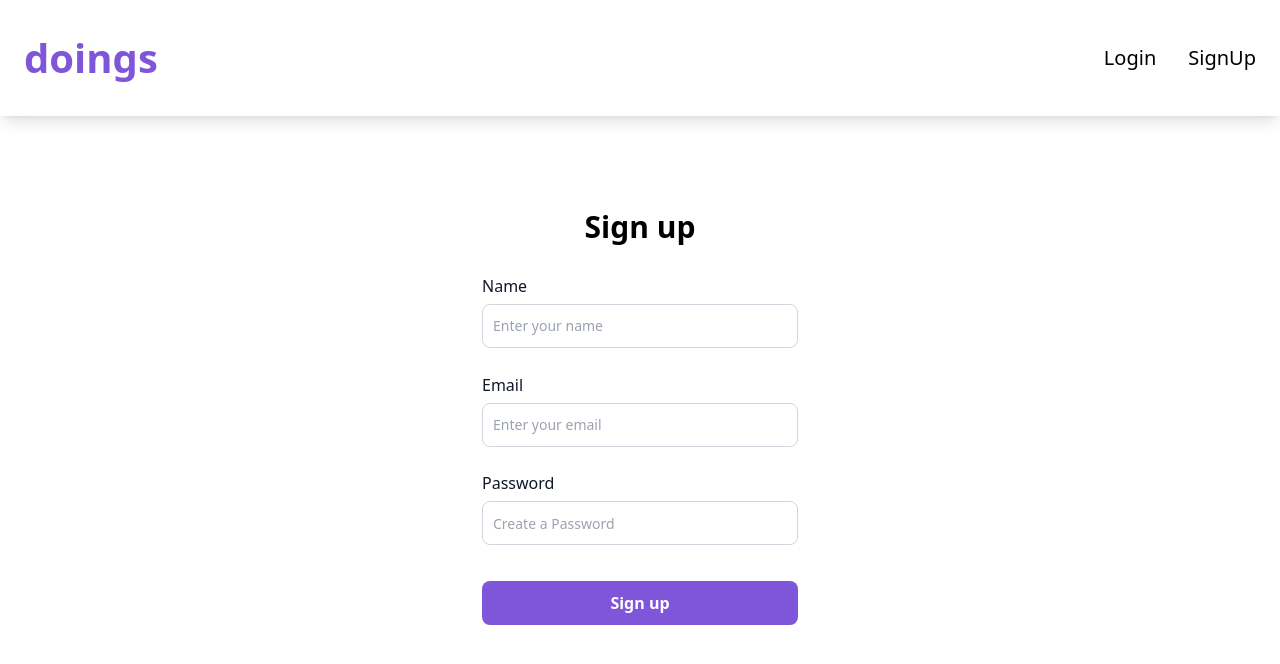
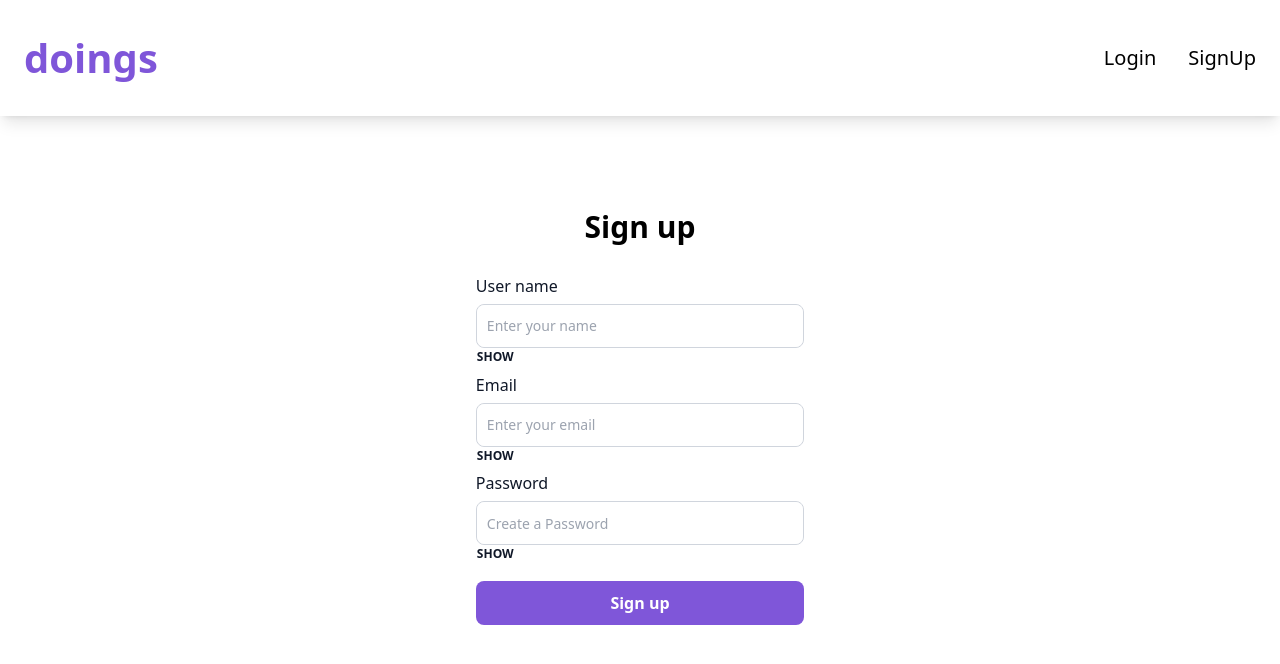
Before and after one commit to Reuben-Victoria/typescript-todo-app, a React (Create React App) app: page /signup in a window 1280 px wide. Shown: the top 664 px of the page. Built offline with nearby package versions, Linux system fonts and the light colour scheme.

Commit message:
feat: use useMutation from tanstack-query to perform the sign up post request

```diff
--- a/package.json
+++ b/package.json
@@ -3,6 +3,8 @@
   "version": "0.1.0",
   "private": true,
   "dependencies": {
+    "@tanstack/react-query": "^4.26.1",
+    "@tanstack/react-query-devtools": "^4.26.1",
     "@testing-library/jest-dom": "^5.16.5",
     "@testing-library/react": "^13.4.0",
     "@testing-library/user-event": "^13.5.0",
--- a/src/App.tsx
+++ b/src/App.tsx
@@ -1,13 +1,19 @@
 import { TodoRoutes } from "./routes";
+import { QueryClientProvider, QueryClient } from "@tanstack/react-query";
+import { ReactQueryDevtools } from "@tanstack/react-query-devtools";
 
 // export type HeaderProps = {
 //   close? : boolean,
 //   setClose? : Dispatch<SetStateAction<boolean>>
 // }
 function App() {
+  const queryClient = new QueryClient();
   return (
     <div className='App'>
-      <TodoRoutes />
+      <QueryClientProvider client={queryClient}>
+        <TodoRoutes />
+        <ReactQueryDevtools initialIsOpen={false} />
+      </QueryClientProvider>
     </div>
   );
 }
--- a/src/components/Button.tsx
+++ b/src/components/Button.tsx
@@ -14,11 +14,15 @@
 //     value?: string | ReadonlyArray<string> | number | undefined;
 // }
 
+import { ReactComponent as Loader } from "../assets/loading.svg";
+
 type ButtonProps = {
   onClick?: () => void;
   type?: string;
   buttonTheme?: string;
   text: string | Element;
+  loading?: boolean | undefined;
+  disabledButton: string | boolean;
   [x: string]: any;
 };
 
@@ -27,17 +31,19 @@ export const Button = ({
   text,
   type,
   rest,
+  disabledButton,
+  loading,
   buttonTheme,
 }: ButtonProps) => {
   return (
     <>
       <button
         onClick={onClick}
-        className={`${buttonTheme}`}
+        className={`${buttonTheme} ${disabledButton}`}
         type={type}
         {...rest}
       >
-        {text}
+        {loading ? <Loader className='spinner' /> : text}
       </button>
     </>
   );
--- a/src/components/Input.tsx
+++ b/src/components/Input.tsx
@@ -1,3 +1,5 @@
+import { useState } from "react";
+
 type InputProps = {
   type?: string;
   onChange?: (event: React.ChangeEvent<HTMLInputElement>) => void;
@@ -6,6 +8,7 @@ type InputProps = {
   label: string;
   onBlur?: React.FocusEventHandler<HTMLInputElement>;
   placeholder?: string;
+  showPassword?: boolean;
   [x: string]: any;
 };
 
@@ -15,25 +18,38 @@ export const Input = ({
   value,
   name,
   label,
+  showPassword,
   placeholder,
   onBlur,
   ...rest
 }: InputProps) => {
+  const [togglePassword, setTogglePassword] = useState<boolean>(false);
+  function toggleVisibility() {
+    setTogglePassword(togglePassword ? false : true);
+  }
   return (
     <div className='mt-[1.55rem] text-neutral-darkGray' {...rest}>
       <label htmlFor={name} className='block mb-[0.375rem]'>
         {label}
       </label>
-      <div className='input-box p-[0rem] w-[100%]'>
+      <div className='input-box p-[0rem] w-[100%] relative'>
         <input
           className=' border-transparent w-[100%] p-2.5 rounded-lg h-[100%]'
-          type={type}
+          type={showPassword && togglePassword ? "password" : type}
           name={name}
           placeholder={placeholder}
           onChange={onChange}
           value={value}
           onBlur={onBlur}
         />
+        <div
+          onClick={toggleVisibility}
+          className={`{${
+            showPassword ? `inline-block` : `hidden`
+          } absolute text-[0.75rem] font-bold text-neutral-darkGray cursor-pointer  `}
+        >
+          <span> {togglePassword ? "HIDE" : "SHOW"}</span>
+        </div>
       </div>
     </div>
   );
--- /dev/null
+++ b/src/hooks/useUserData.js
@@ -0,0 +1,10 @@
+import {  useMutation } from "@tanstack/react-query";
+import instance from "../services/api";
+
+const addNewUser = async (userData) => {
+    return await instance.post("/users/register", userData)
+}
+
+export const useAddNewUser = () => {
+    return useMutation(addNewUser)
+}
--- a/src/index.css
+++ b/src/index.css
@@ -7,9 +7,29 @@
 }
 
 .authbutton {
-  @apply bg-neutral-primaryAccent py-[0.5rem] md:py-[0.625rem] md:px-[1.125rem] text-center text-white md:text-[1rem] font-semibold w-[100%] rounded-lg mt-[2.00rem] md:mt-[2.25rem];
+  @apply bg-neutral-primaryAccent py-[0.5rem] md:py-[0.625rem] md:px-[1.125rem] text-center text-white flex items-center justify-center md:text-[1rem] md:h-[2.75rem] font-semibold w-[100%] rounded-lg mt-[2.00rem] md:mt-[2.25rem] mx-auto;
+}
+
+.disabled{
+  @apply bg-[#e6e6e6] pointer-events-none
 }
 
 .error {
   @apply text-neutral-primaryErrorAccent absolute text-[0.875rem] md:text-[0.875rem];
 }
+
+.spinner {
+  animation-name: spin;
+  animation-duration: 500ms;
+  animation-iteration-count: infinite;
+  animation-timing-function: linear;
+}
+
+@keyframes spin {
+  from {
+    transform: rotate(0deg);
+  }
+  to {
+    transform: rotate(360deg);
+  }
+}
--- a/src/layouts/authLayout.tsx
+++ b/src/layouts/authLayout.tsx
@@ -1,5 +1,4 @@
 import { ReactNode, useState } from "react";
-import { Button } from "../components/Button";
 import { Header } from "../components/Header";
 
 type authLayoutProps = {
@@ -7,7 +6,7 @@ type authLayoutProps = {
   title?: string;
   description?: string;
   accountText?: string;
-  [x:string]:any
+  [x: string]: any;
 };
 
 export const AuthLayout = ({
@@ -15,22 +14,22 @@ export const AuthLayout = ({
   title,
   description,
   accountText,
-  ...rest
 }: authLayoutProps) => {
   const [close, setClose] = useState<boolean>(false);
   return (
-    <div className='flex flex-col w-[100%] h-[100vh] flex-grow-[1] justify-between'>
+    <div className='flex flex-col w-[100%] h-[100vh] justify-between'>
       <Header close={close} setClose={setClose} />
-      <div className='px-[2rem] md:px-[30.125rem] mt-[4rem] md:mt-[5.5rem] justify-center items-center h-[calc(100vh-80px)]'>
+      <div className='px-[2rem] md:mx-[auto] justify-center items-center mt-[4rem] md:mt-[5.5rem] w-[100%] h-[calc(100vh-80px)]'>
         <h1 className='text-[1.75rem] md:text-[1.875rem] font-bold md:font-semibold mb-[0.75rem] text-center'>
           {title}
         </h1>
         <p className='text-[0.975rem] md:text-1 font-bold mt-[0.75rem] mb-[0.75rem] text-center'>
           {description}
         </p>
-        <div className='w-[100%]'>{children}</div>
-        <Button text={rest.buttonText} type="submit" buttonTheme={"authbutton"}/>
-        <span className="inline-block">{accountText}</span>
+        <div className='md:w-[27%] md:mx-[auto]'>
+          {children}
+        </div>
+        <span className='inline-block'>{accountText}</span>
       </div>
     </div>
   );
--- a/src/pages/auth/Login.page.tsx
+++ b/src/pages/auth/Login.page.tsx
@@ -1,4 +1,5 @@
 import { AuthLayout } from "../../layouts/authLayout";
+import { Button } from "../../components/Button";
 import { Input } from "../../components/Input";
 import { Formik } from "formik";
 import { loginSchema } from "../../utils/validationSchema";
@@ -8,11 +9,14 @@ export const Login = () => {
     <AuthLayout
       title='Welcome back!'
       description='Welcome back! please enter your details'
-      buttonText='Login'
     >
-      <Formik initialValues={{ email: "", password: "" }} validationSchema={loginSchema} onSubmit={() => {}}>
+      <Formik
+        initialValues={{ email: "", password: "" }}
+        validationSchema={loginSchema}
+        onSubmit={() => {}}
+      >
         {(formik) => {
-          const { touched, errors } = formik;
+          const { touched, errors, isValid, dirty } = formik;
 
           return (
             <form onSubmit={formik.handleSubmit}>
@@ -26,20 +30,27 @@ export const Login = () => {
                 onBlur={formik.handleBlur}
               />
               {touched.email && errors.email && (
-                <p className="error">{errors.email}</p>
+                <p className='error'>{errors.email}</p>
               )}
               <Input
-                type='password'
                 name='password'
                 label='Password'
                 placeholder='********'
+                showPassword
                 onChange={formik.handleChange}
                 value={formik.values.password}
                 onBlur={formik.handleBlur}
               />
               {touched.password && errors.password && (
-                <p className="error">{errors.password}</p>
+                <p className='error'>{errors.password}</p>
               )}
+              <Button
+                text={"Log in"}
+                type={"submit"}
+                disabled={!isValid}
+                buttonTheme={"authbutton"}
+                disabledButton={!isValid && !dirty ? "disabled" : ""}
+              />
             </form>
           );
         }}
--- a/src/pages/auth/Signup.page.tsx
+++ b/src/pages/auth/Signup.page.tsx
@@ -1,31 +1,57 @@
 import { Formik } from "formik";
+import { Button } from "../../components/Button";
 import { AuthLayout } from "../../layouts/authLayout";
 import { signUpSchema } from "../../utils/validationSchema";
 import { Input } from "../../components/Input";
+import { useAddNewUser } from "../../hooks/useUserData.js";
 
 export const Signup = () => {
+  const { mutate, isLoading } = useAddNewUser();
+  // const [addUserData, setAddUserData] = useState({
+  //   // username:username
+  // })
+  console.log(isLoading, "loading");
   return (
-    <AuthLayout title='Sign up' buttonText={"Sign up"}>
+    <AuthLayout
+      title='Sign up'
+      buttonText={"Sign up"}
+      loading={isLoading}
+      type='submit'
+    >
       <Formik
         validationSchema={signUpSchema}
-        initialValues={{ name: "", email: "", password: "" }}
-        onSubmit={() => {}}
+        initialValues={{ username: "", email: "", password: "" }}
+        onSubmit={(values) => {
+          mutate({
+            username: values.username,
+            email: values.email,
+            password: values.password,
+          });
+          console.log(
+            {
+              username: values.username,
+              email: values.email,
+              password: values.password,
+            },
+            "fgdfghdgj"
+          );
+        }}
       >
         {(formik) => {
-          const { touched, errors } = formik;
+          const { touched, errors, isValid } = formik;
           return (
             <form onSubmit={formik.handleSubmit}>
               <Input
                 type='text'
-                label='Name'
-                name='name'
+                label='User name'
+                name='username'
                 placeholder='Enter your name'
                 onChange={formik.handleChange}
                 onBlur={formik.handleBlur}
-                value={formik.values.name}
+                value={formik.values.username}
               />
-              {touched.name && errors.name && (
-                <p className='error'>{errors.name}</p>
+              {touched.username && errors.username && (
+                <p className='error'>{errors.username}</p>
               )}
               <Input
                 type='email'
@@ -51,6 +77,14 @@ export const Signup = () => {
               {touched.password && errors.password && (
                 <p className='error'>{errors.password}</p>
               )}
+              <Button
+                text={"Sign up"}
+                type={"submit"}
+                disabled={!isValid }
+                buttonTheme={"authbutton"}
+                disabledButton={!isValid && "disabled"}
+                loading={isLoading}
+              />
             </form>
           );
         }}
--- a/src/utils/validationSchema.tsx
+++ b/src/utils/validationSchema.tsx
@@ -12,10 +12,10 @@ export const loginSchema = Yup.object().shape({
 });
 
 export const signUpSchema = Yup.object().shape({
-    name: Yup.string()
+    username: Yup.string()
       .min(2, 'Too Short!')
       .max(50, 'Too Long!')
-      .required('First Name is required'),
+      .required('Username is required'),
     // lastname: Yup.string()
     //   .min(2, 'Too Short!')
     //   .max(50, 'Too Long!')
```
Also changed, not shown: src/assets/loading.svg (added), 1 other file (tests, documents, lock files or other folders).
